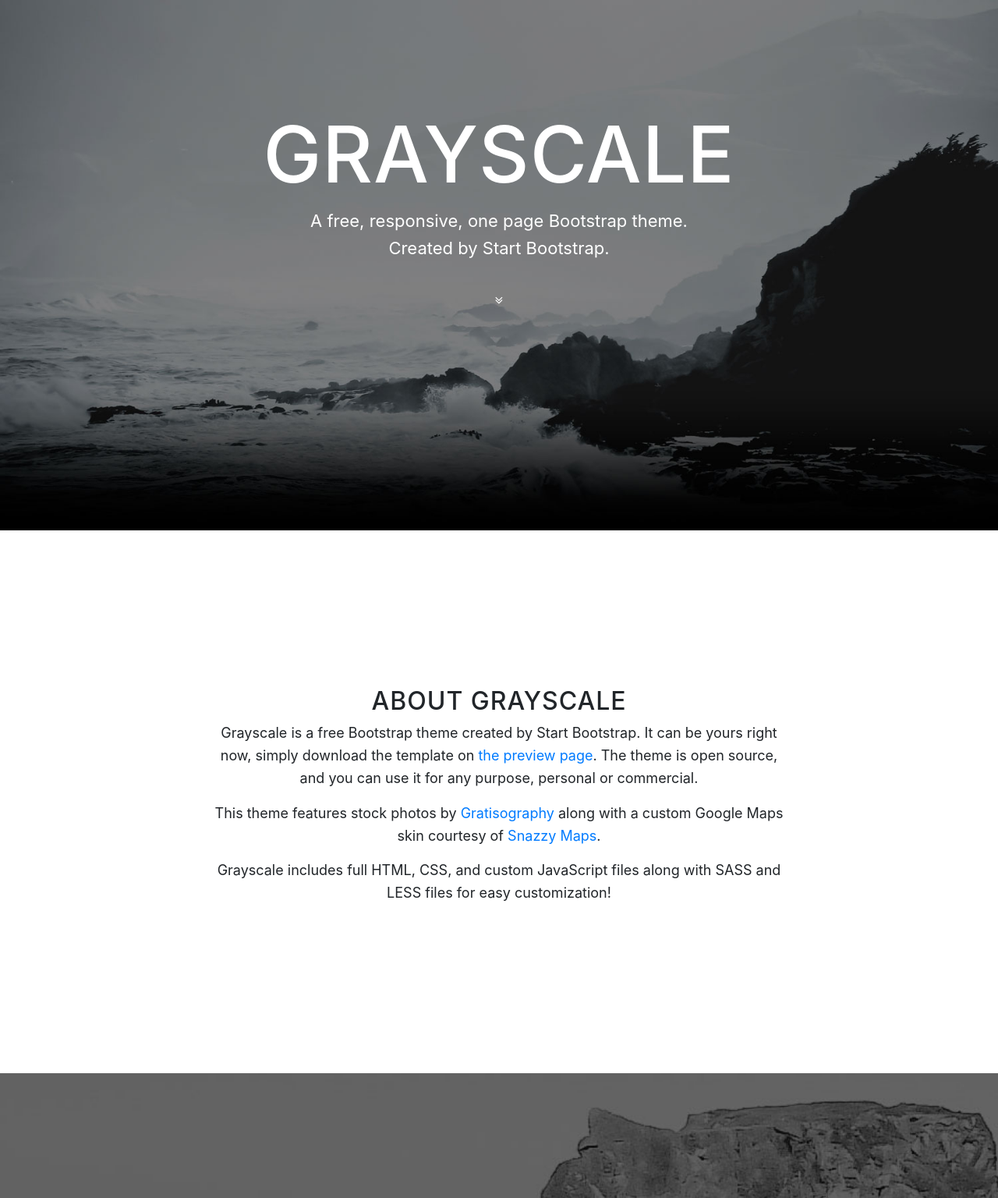
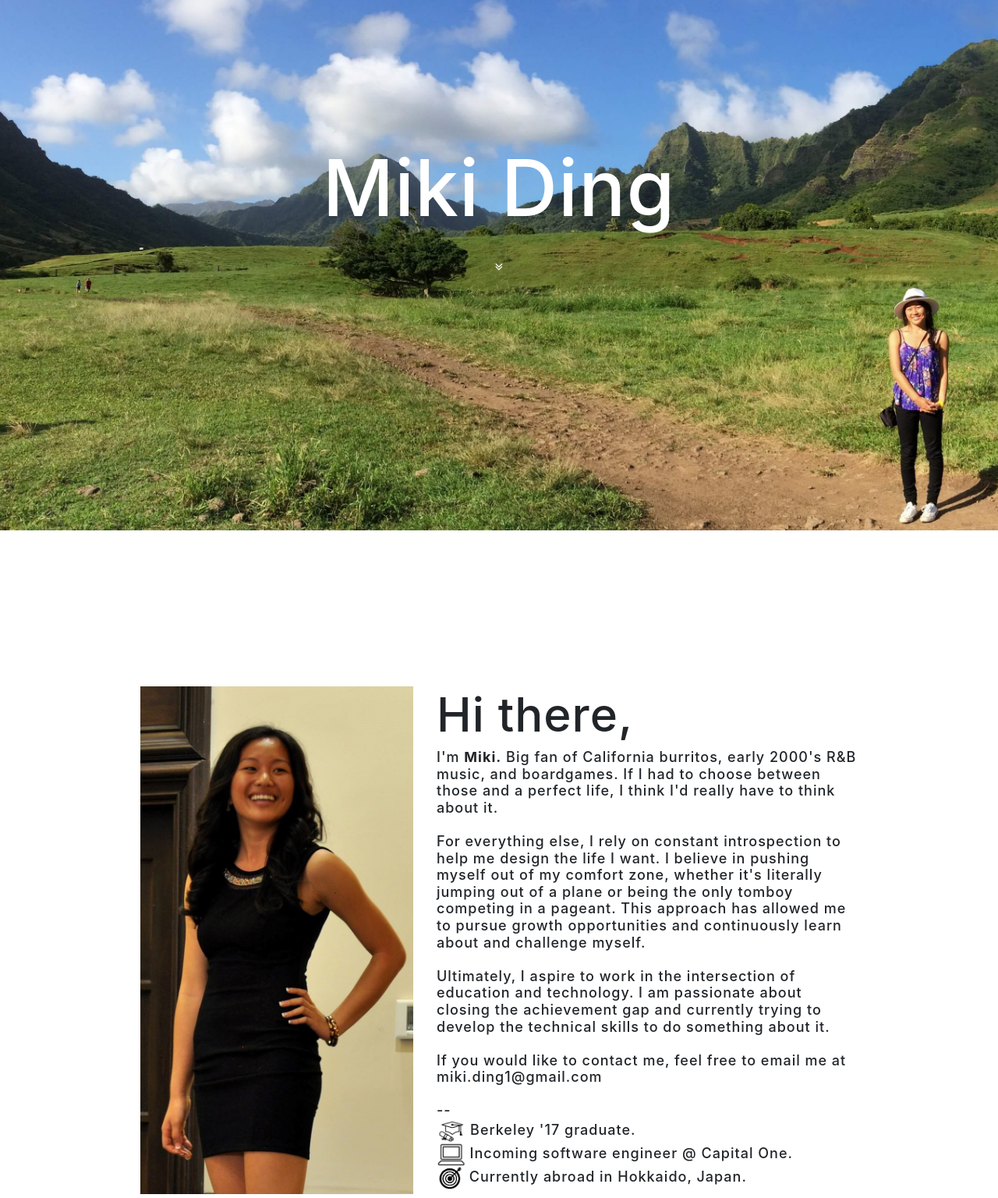
Before and after one commit to mikiding/mikiding.github.io, a website with bundled scripts: page index.html in a window 1280 px wide. Shown: the part 120-1656 px from the top of the page at 78% size. Built offline with nearby package versions, Linux system fonts and the light colour scheme.

Commit message:
added background image, changed font (in progress)

```diff
--- a/css/grayscale.css
+++ b/css/grayscale.css
@@ -1,10 +1,10 @@
 body {
-  font-family: 'Lora', 'Helvetica Neue', Helvetica, Arial, sans-serif;
+  font-family: 'Source Sans Pro', sans-serif;
   position: relative;
   width: 100%;
   height: 100%;
-  color: white;
-  background-color: black;
+  color: black;
+  background-color: white;
 }
 
 html {
@@ -18,7 +18,7 @@
 h4,
 h5,
 h6 {
-  font-family: 'Cabin', 'Helvetica Neue', Helvetica, Arial, sans-serif;
+    font-family: 'Source Sans Pro', sans-serif;
   font-weight: 700;
   margin: 0 0 35px;
   letter-spacing: 1px;
--- a/index.html
+++ b/index.html
@@ -55,9 +55,9 @@
         <div class="container">
           <div class="row">
             <div class="col-lg-8 mx-auto">
-              <h1 class="brand-heading">Grayscale</h1>
-              <p class="intro-text">A free, responsive, one page Bootstrap theme.
-                <br>Created by Start Bootstrap.</p>
+              <h1 class="brand-heading">Miki Ding</h1>
+<!--              <p class="intro-text">A free, responsive, one page Bootstrap theme.
+                <br>Created by Start Bootstrap.</p>-->
               <a href="#about" class="btn btn-circle js-scroll-trigger">
                 <i class="fa fa-angle-double-down animated"></i>
               </a>
@@ -68,10 +68,32 @@
     </header>
 
     <!-- About Section -->
-    <section id="about" class="content-section text-center">
+    <section id="about" class="content-section">
       <div class="container">
         <div class="row">
-          <div class="col-lg-8 mx-auto">
+          <div class="col-sm-1"></div>
+          <div class="col-sm-4">
+            <div id="profile-pic">
+              <img src="assets/img/1974155_681614068551488_483398151_o (2).jpg">
+            </div>
+          </div>
+          <div class="col-sm-6">
+            <div id="intro">
+              <h1 style="font-size: 60px">Hi there,</h1>
+              <h3 style="font-size:18px">I'm <b>Miki.</b>
+              Big fan of California burritos, early 2000's R&B music, and boardgames. If I had to choose between those and a perfect life, I think I'd really have to think about it.<br><br>For everything else, I rely on constant introspection to help me design the life I want. I believe in pushing myself out of my comfort zone, whether it's literally jumping out of a plane or being the only tomboy competing in a pageant. This approach has allowed me to pursue growth opportunities and continuously learn about and challenge myself.<br><br>Ultimately, I aspire to work in the intersection of education and technology. I am passionate about closing the achievement gap and currently trying to develop the technical skills to do something about it.<br><br>If you would like to contact me, feel free to email me at miki.ding1@gmail.com
+
+              <br><br>
+                --
+                <br><img src="assets/img/noun_553939_cc.png"> Berkeley '17 graduate.
+                <br><img src="assets/img/noun_129039_cc.png"> Incoming software engineer @ Capital One.
+                <br><img src="assets/img/noun_744547_cc.png"> Currently abroad in Hokkaido, Japan.
+              </h3>
+            </div>
+          </div>
+
+
+          <!--<div class="col-lg-8 mx-auto">
             <h2>About Grayscale</h2>
             <p>Grayscale is a free Bootstrap theme created by Start Bootstrap. It can be yours right now, simply download the template on
               <a href="http://startbootstrap.com/template-overviews/grayscale/">the preview page</a>. The theme is open source, and you can use it for any purpose, personal or commercial.</p>
@@ -80,7 +102,7 @@
               along with a custom Google Maps skin courtesy of
               <a href="http://snazzymaps.com/">Snazzy Maps</a>.</p>
             <p>Grayscale includes full HTML, CSS, and custom JavaScript files along with SASS and LESS files for easy customization!</p>
-          </div>
+          </div>-->
         </div>
       </div>
     </section>
```
Also changed, not shown: css/grayscale.min.css, img/IMG_0318 - Copy.JPG (added).
